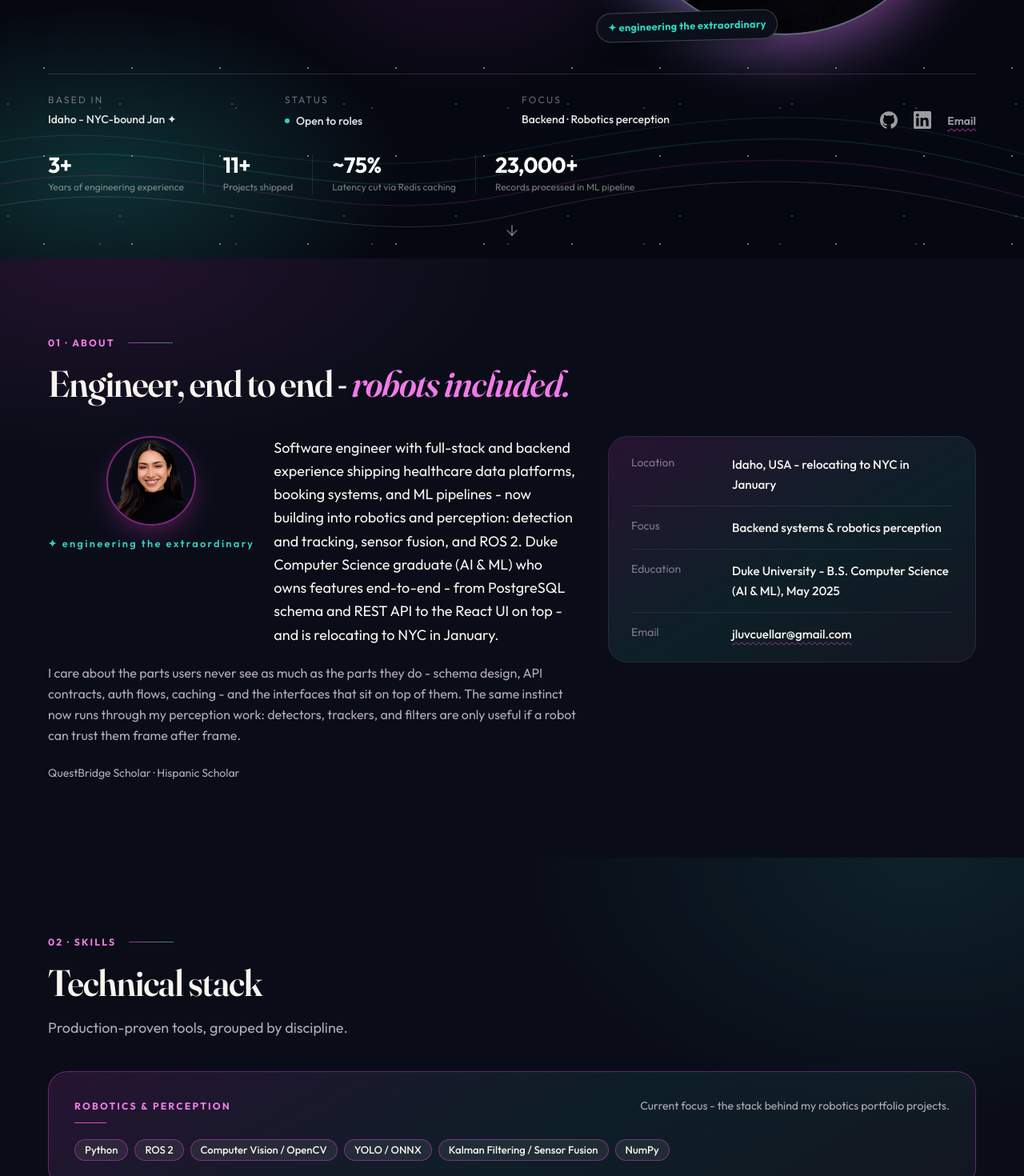
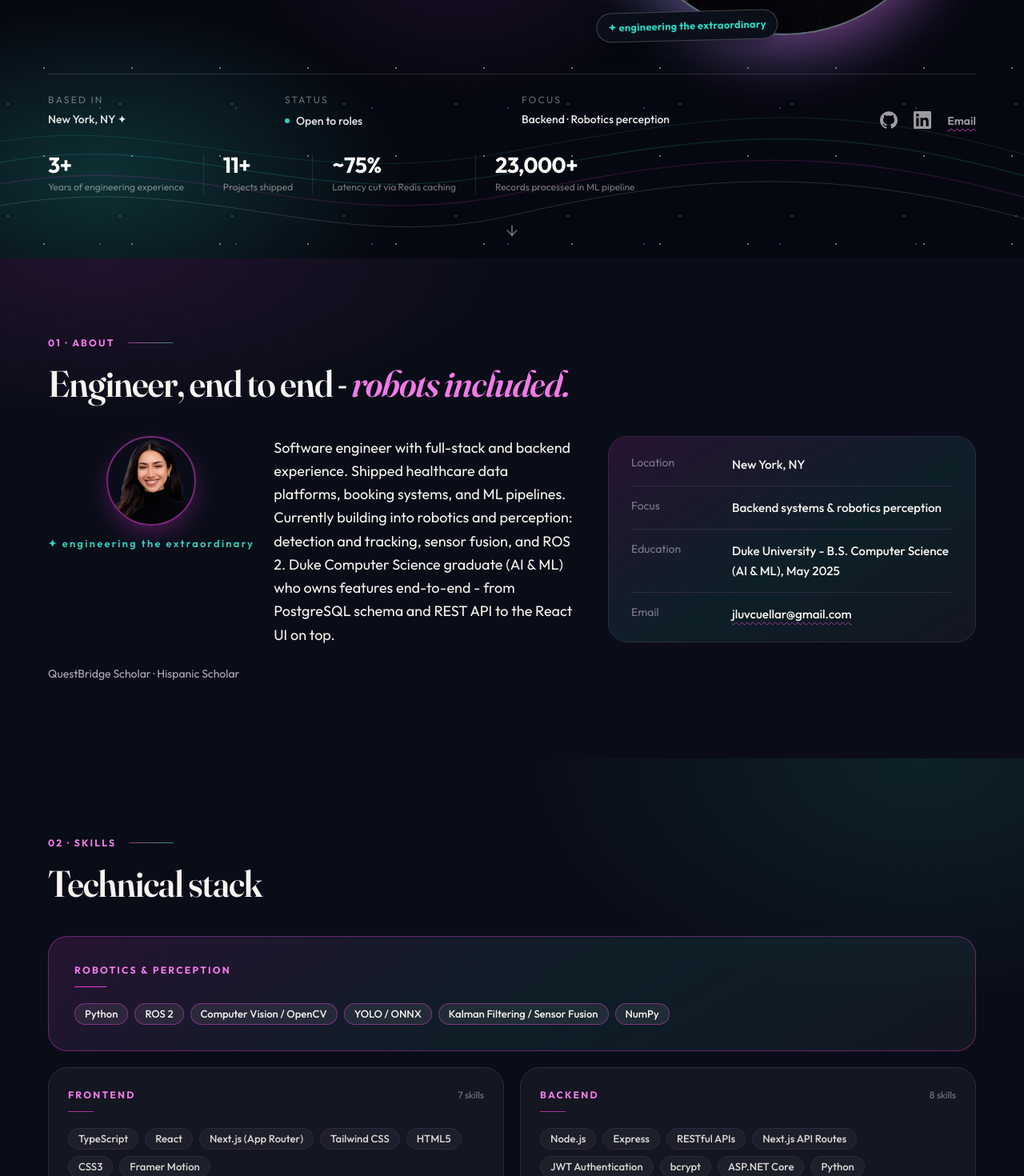
Before and after one commit to jaelyncuellar/portfolio-2026, a Next.js app: page / in a window 1280 px wide. Shown: the part 520-1990 px from the top of the page at 80% size. Built offline with nearby package versions, Linux system fonts and the light colour scheme.

Commit message:
changing text thruout

```diff
--- a/src/components/about.tsx
+++ b/src/components/about.tsx
@@ -4,7 +4,7 @@ import { profile } from "@/data/profile";
 import { education } from "@/data/education";
 
 const facts: { label: string; value: string; href?: string }[] = [
-  { label: "Location", value: "Idaho, USA - relocating to NYC in January" },
+  { label: "Location", value: "New York, NY" },
   { label: "Focus", value: "Backend systems & robotics perception" },
   {
     label: "Education",
@@ -48,13 +48,13 @@ export default function About() {
               </div>
               <p className="text-lg leading-relaxed">{profile.summary}</p>
             </div>
-            <p className="mt-5 text-[rgb(var(--muted))] leading-relaxed">
+            {/* <p className="mt-5 text-[rgb(var(--muted))] leading-relaxed">
               I care about the parts users never see as much as the parts they
               do - schema design, API contracts, auth flows, caching - and the
               interfaces that sit on top of them. The same instinct now runs
               through my perception work: detectors, trackers, and filters are
               only useful if a robot can trust them frame after frame.
-            </p>
+            </p> */}
             <p className="mt-6 text-sm text-[rgb(var(--muted))]">
               {education.honors.join(" · ")}
             </p>
--- a/src/components/contact.tsx
+++ b/src/components/contact.tsx
@@ -23,8 +23,7 @@ export default function Contact() {
             }
           />
           <p className="lead mx-auto mt-6">
-            Open to software engineering roles, remote or East Coast -
-            email is the fastest way to reach me.
+            Open to software engineering roles, remote, or East Coast.
           </p>
 
           <div aria-hidden className="mt-10 flex items-center gap-4 max-w-xs mx-auto">
--- a/src/components/footer.tsx
+++ b/src/components/footer.tsx
@@ -20,8 +20,8 @@ export default function Footer() {
               <span className="text-[rgb(var(--accent))]">.</span>
             </p>
             <p className="mt-3 text-white/55 max-w-md">
-              {profile.title} - {profile.location}. Building reliable software,
-              end to end.
+              {profile.title}. <br></br> {profile.location}.
+              <br></br> engineering the extraordinary.
             </p>
           </div>
           <Link
--- a/src/components/hero.tsx
+++ b/src/components/hero.tsx
@@ -129,7 +129,7 @@ export default function Hero() {
         >
           <div>
             <p className="text-white/40 text-xs uppercase tracking-[0.18em] mb-1.5">Based in</p>
-            <p className="text-white/90 font-medium">Idaho - NYC-bound Jan ✦</p>
+            <p className="text-white/90 font-medium">New York, NY ✦</p>
           </div>
           <div>
             <p className="text-white/40 text-xs uppercase tracking-[0.18em] mb-1.5">Status</p>
--- a/src/components/skills.tsx
+++ b/src/components/skills.tsx
@@ -41,7 +41,7 @@ export default function Skills() {
           index="02"
           label="Skills"
           title="Technical stack"
-          lead="Production-proven tools, grouped by discipline."
+          // lead="Production-proven tools, grouped by discipline."
           className="mb-10"
         />
 
@@ -58,10 +58,10 @@ export default function Skills() {
                 className="mt-2.5 block h-px w-10 bg-[rgb(var(--accent))]"
               />
             </div>
-            <p className="text-sm text-[rgb(var(--muted))]">
+            {/* <p className="text-sm text-[rgb(var(--muted))]">
               Current focus - the stack behind my robotics portfolio
               projects.
-            </p>
+            </p> */}
           </div>
           <Chips list={featured} featured />
         </div>
--- a/src/data/profile.ts
+++ b/src/data/profile.ts
@@ -7,13 +7,13 @@ export const profile = {
   tagline:
     "From scalable systems to intelligent machines, I build what's next.",
   email: "jluvcuellar@gmail.com",
-  location: "Idaho, USA · relocating to NYC in January",
+  location: "New York, NY",
   availability: "Open to remote · NYC · East Coast · DC",
   github: "https://github.com/jaelyncuellar",
   linkedin: "https://linkedin.com/in/jaelyncuellar",
   website: "https://jaelyncuellar.com",
   summary:
-    "Software engineer with full-stack and backend experience shipping healthcare data platforms, booking systems, and ML pipelines - now building into robotics and perception: detection and tracking, sensor fusion, and ROS 2. Duke Computer Science graduate (AI & ML) who owns features end-to-end - from PostgreSQL schema and REST API to the React UI on top - and is relocating to NYC in January.",
+    "Software engineer with full-stack and backend experience. Shipped healthcare data platforms, booking systems, and ML pipelines. Currently building into robotics and perception: detection and tracking, sensor fusion, and ROS 2. Duke Computer Science graduate (AI & ML) who owns features end-to-end - from PostgreSQL schema and REST API to the React UI on top.",
   stats: [
     { value: 3, suffix: "+", label: "Years of engineering experience" },
     { value: 11, suffix: "+", label: "Projects shipped" },
```
